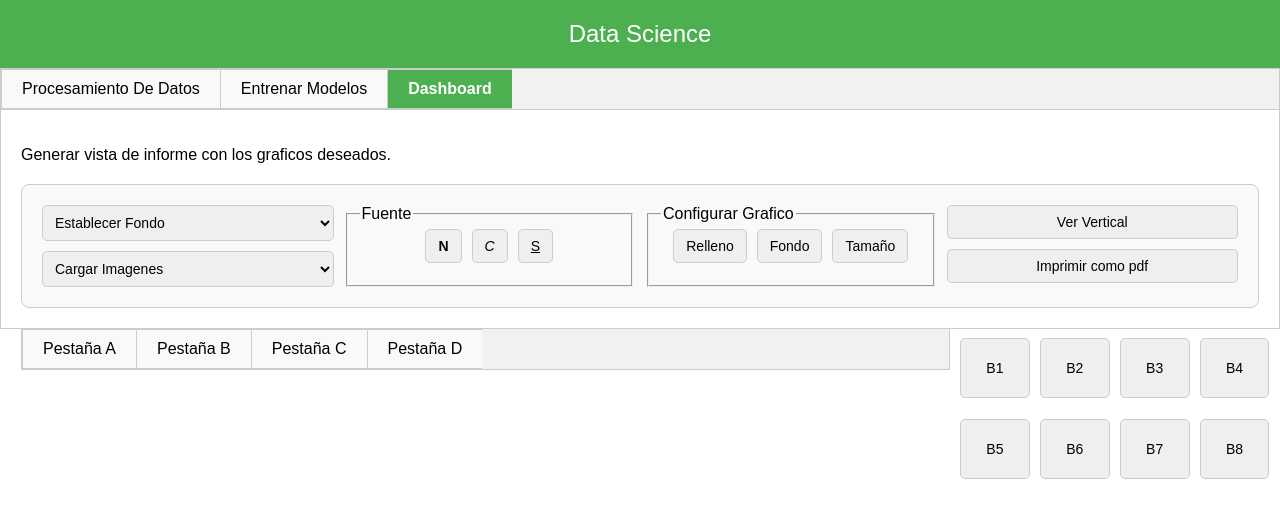
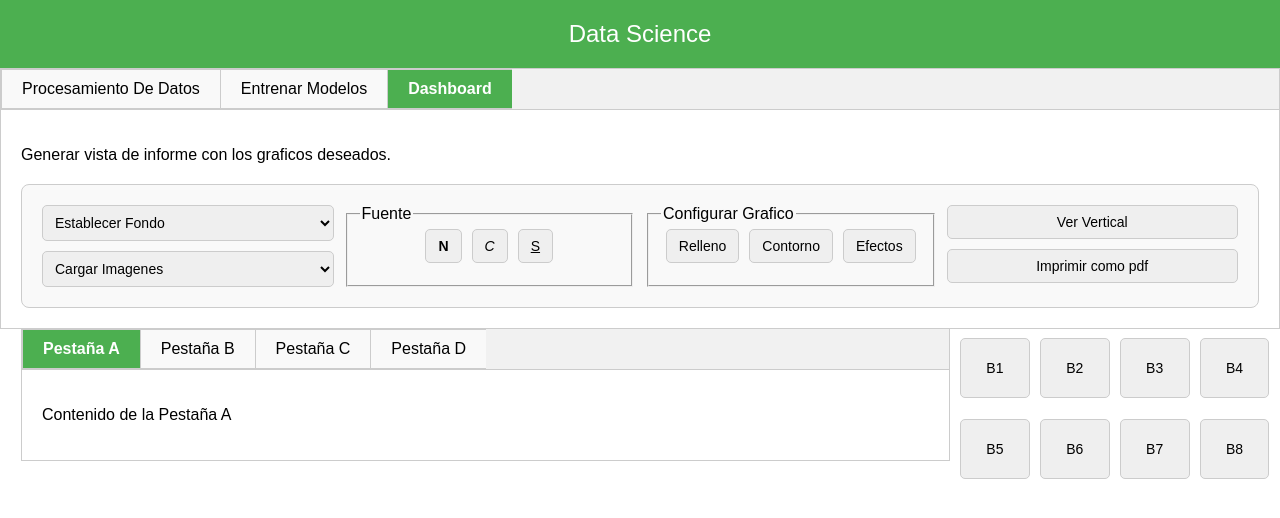
Before and after one commit to MiltonCalcinas/DataScience, a Django app: page /app1/ in a window 1280 px wide, after a click on "Dashboard". Shown: the top 518 px of the page. Run offline with Django 5.2, Linux system fonts and the light colour scheme; some libraries are stand-ins or nearby versions.

Commit message:
actualizada pagina web

```diff
--- a/app1/templates/main.html
+++ b/app1/templates/main.html
@@ -4,7 +4,6 @@
 	<meta charset="UTF-8">
 	<meta name="viewport" content="width=device-width, initial-scale=1.0">
 	<title>Data Science</title>
-	<script src="https://cdn.plot.ly/plotly-latest.min.js"></script>
 	<style>
 		body {
 			font-family: Arial, sans-serif;
@@ -381,8 +380,6 @@
 		</div>
 	</div>
 
-
-
 	<div id="tab2" class="tab-content tab2">
 		<p>Opciones de modelos Machine Learning y Deep Learning.</p>
 		<div class="content-box">
@@ -440,8 +437,8 @@
 				<legend>Configurar Grafico</legend>
 				<div class="effect-buttons">
 					<button class="button">Relleno</button>
-					<button class="button">Fondo</button>
-					<button class="button">Tamaño</button>
+					<button class="button">Contorno</button>
+					<button class="button">Efectos</button>
 				</div>
 			</fieldset>
 
@@ -454,7 +451,7 @@
 		<!-- Nueva Caja con 4 pestañas (ocupa el 75% del ancho) -->
 		<div class="new-box" style="width: 75%; float: left; margin-top: 20px;">
 			<div class="tabs">
-				<div class="tab active" onclick="openTab(event, 'tab4')">Pestaña A</div>
+				<div class="tab" onclick="openTab(event, 'tab4')" id="tab4Button">Pestaña A</div>
 				<div class="tab" onclick="openTab(event, 'tab5')">Pestaña B</div>
 				<div class="tab" onclick="openTab(event, 'tab6')">Pestaña C</div>
 				<div class="tab" onclick="openTab(event, 'tab7')">Pestaña D</div>
@@ -525,6 +522,21 @@
 				// Mostrar el contenido de la pestaña seleccionada
 				document.getElementById(tabId).classList.add('active');
 				event.target.classList.add('active');
+
+				// Si se hace clic en tab3 (pestaña principal), también activar tab4 (subpestaña)
+				if (tabId === "tab3") {
+					// Activar la subpestaña tab4 de la nueva caja
+					const tab4Content = document.getElementById('tab4');
+					const tab4Button = document.querySelector('.new-box .tab[id="tab4Button"]');
+
+					// Asegurarse de que el contenido de tab4 y el botón de tab4 estén activos
+					if (tab4Content) {
+						tab4Content.classList.add('active');  // Activar el contenido de tab4
+					}
+					if (tab4Button) {
+						tab4Button.classList.add('active');  // Activar el botón de tab4 visualmente
+					}
+				}
 			}
 		}
 
@@ -567,7 +579,6 @@
 				suggestions.style.display = 'none'; // Ocultar el desplegable si el campo está vacío
 			}
 		}
-
 	</script>
 
 </body>
```
Lines whose indentation alone changed are shown as unchanged.
